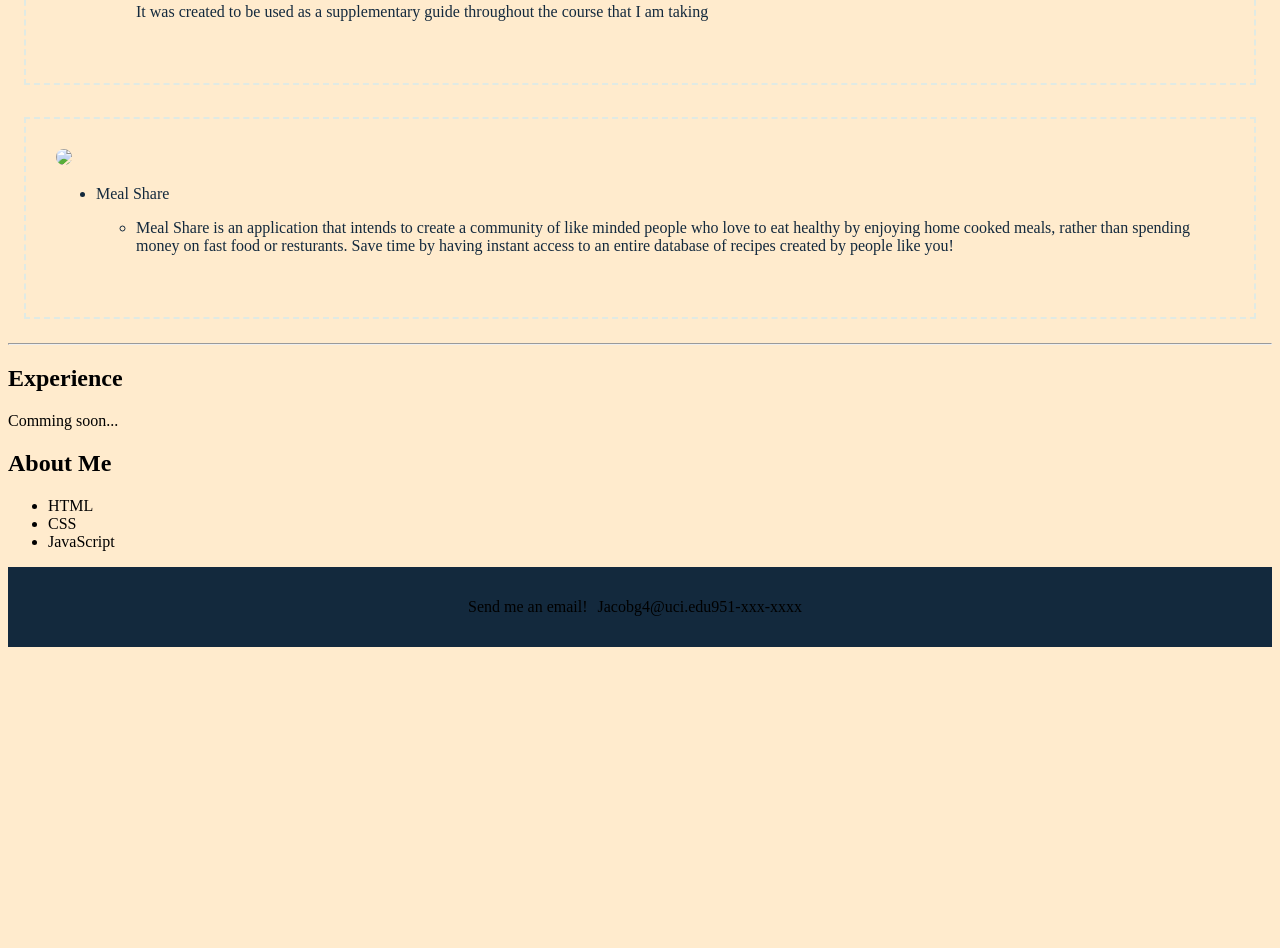
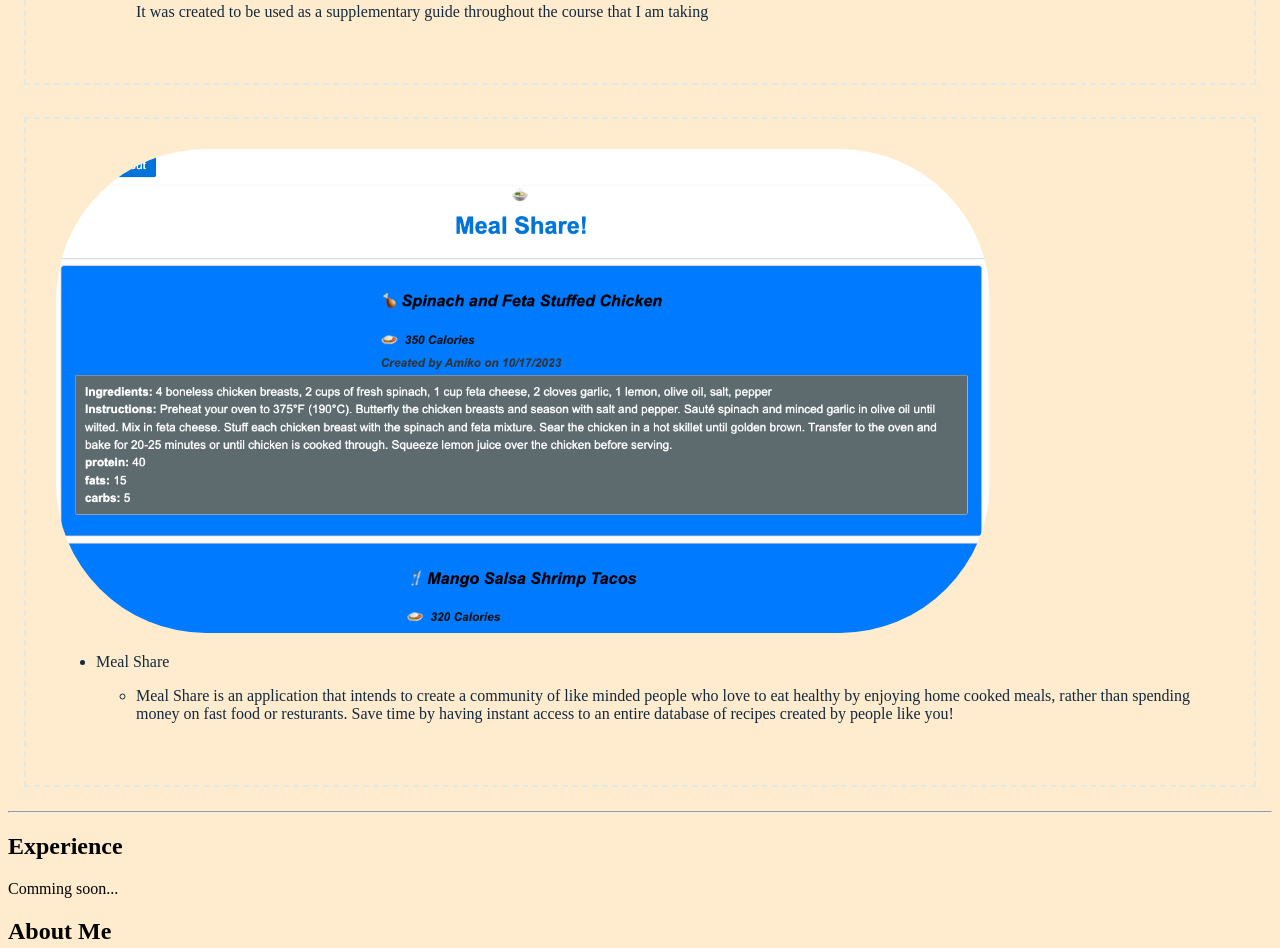
Before and after one commit to DevJake99/camp-portfolio, a plain HTML site: page index.html in a window 1280 px wide. Shown: the part 1110-2058 px from the top of the page. Before the commit the page ends 1765 px from the top, so only its background shows below. Drawn offline with Linux system fonts and the light colour scheme.

Commit message:
fixed issue with Meal Share Image

```diff
--- a/index.html
+++ b/index.html
@@ -51,7 +51,7 @@
                 <section class="row justify-center">
                     <figure class="glow">
                         <a href="https://meal-share-748a47c90b3f.herokuapp.com/home"> <img class="sgpng"
-                                src="Assets/Images/Me.png"></a>
+                                src="Assets/Images/MealShare.png"></a>
                         <ul>
 
                             <li>
```
